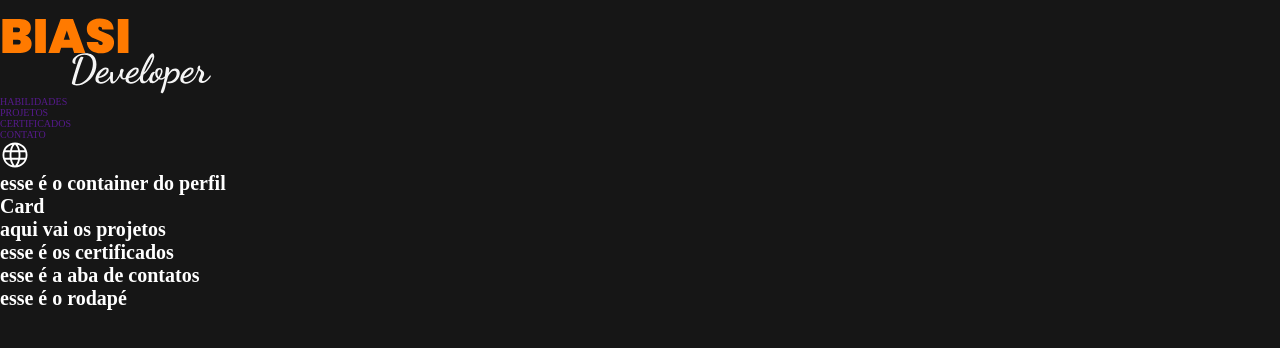
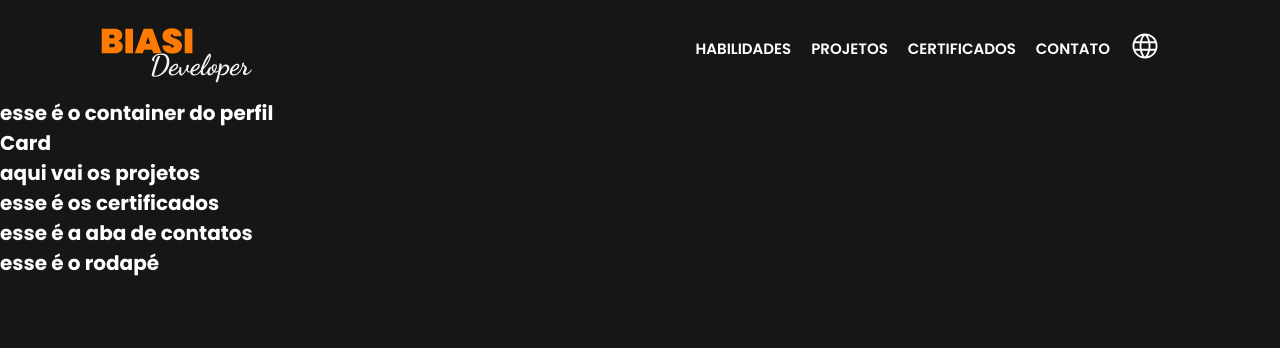
Before and after one commit to zLucasBiasi/PortfolioBiasi, a React (Vite) app: page / in a window 1280 px wide. Shown: the top 348 px of the page. Built offline with nearby package versions, Linux system fonts and the light colour scheme.

Commit message:
fazendo a navbar e adicionando elementos globais

```diff
--- a/index.html
+++ b/index.html
@@ -2,6 +2,9 @@
 <html lang="PT-BR">
 
 <head>
+  <link rel="preconnect" href="https://fonts.googleapis.com">
+  <link rel="preconnect" href="https://fonts.gstatic.com" crossorigin>
+  <link href="https://fonts.googleapis.com/css2?family=Poppins:wght@400;600;700;900&display=swap" rel="stylesheet">
   <meta charset="UTF-8" />
   <link rel="icon" type="image/svg+xml" href="/src/favicon.svg" />
   <meta name="viewport" content="width=device-width, initial-scale=1.0" />
--- a/src/components/Navbar/index.jsx
+++ b/src/components/Navbar/index.jsx
@@ -4,25 +4,27 @@ import * as S from "./style";
 export const Menu = () => {
   return (
     <>
-      <img src={Logo} alt="" />
+      <S.ContainerFlex>
+        <S.ImageLogo src={Logo} alt="" />
 
-      <ul>
-        <li>
-          <a href="">HABILIDADES</a>
-        </li>
-        <li>
-          <a href="">PROJETOS</a>
-        </li>
-        <li>
-          <a href="">CERTIFICADOS</a>
-        </li>
-        <li>
-          <a href="">CONTATO</a>
-        </li>
-        <li>
-          <img src={Globo} alt="" />
-        </li>
-      </ul>
+        <S.ListaFlex>
+          <S.ListaItem>
+            <S.ListaAdress href="">HABILIDADES</S.ListaAdress>
+          </S.ListaItem>
+          <S.ListaItem>
+            <S.ListaAdress href="">PROJETOS</S.ListaAdress>
+          </S.ListaItem>
+          <S.ListaItem>
+            <S.ListaAdress href="">CERTIFICADOS</S.ListaAdress>
+          </S.ListaItem>
+          <S.ListaItem>
+            <S.ListaAdress href="">CONTATO</S.ListaAdress>
+          </S.ListaItem>
+          <S.ListaItem>
+            <img src={Globo} alt="Icone de globo para mudar as linguagens" />
+          </S.ListaItem>
+        </S.ListaFlex>
+      </S.ContainerFlex>
     </>
   );
 };
--- a/src/components/Navbar/style.js
+++ b/src/components/Navbar/style.js
@@ -1,3 +1,27 @@
 import styled from "styled-components";
+import { themes } from "../../../styles/themes";
+export const ContainerFlex = styled.div`
+  display: flex;
+  justify-content: space-between;
+  align-items: center;
+  padding: 15px 100px 15px 100px;
+`;
 
-export const Image = styled.img``;
+export const ImageLogo = styled.img`
+  width: 200px;
+`;
+
+export const ListaFlex = styled.ul`
+  display: flex;
+  align-items: center;
+`;
+
+export const ListaItem = styled.li`
+  padding-right: 20px;
+`;
+
+export const ListaAdress = styled.a`
+  color: ${themes.branco};
+  font-size: ${themes.fontes.fsmall};
+  font-weight: 600;
+`;
--- a/styles/global.js
+++ b/styles/global.js
@@ -5,6 +5,7 @@ import { themes } from "./themes";
 export const Global = createGlobalStyle`
 
   * {
+    font-family: 'Poppins', sans-serif;
     margin: 0;
     padding: 0;
     box-sizing: border-box;
--- a/styles/themes/index.js
+++ b/styles/themes/index.js
@@ -1,5 +1,10 @@
 export const themes = {
   corlaranja: "#F16529",
   background: "#161616",
-  fontes: {},
+  branco: "#fff",
+  fontes: {
+    fsmall: "1.5rem",
+    fmedium: "1.8rem",
+    flarge: "2rem",
+  },
 };
```
